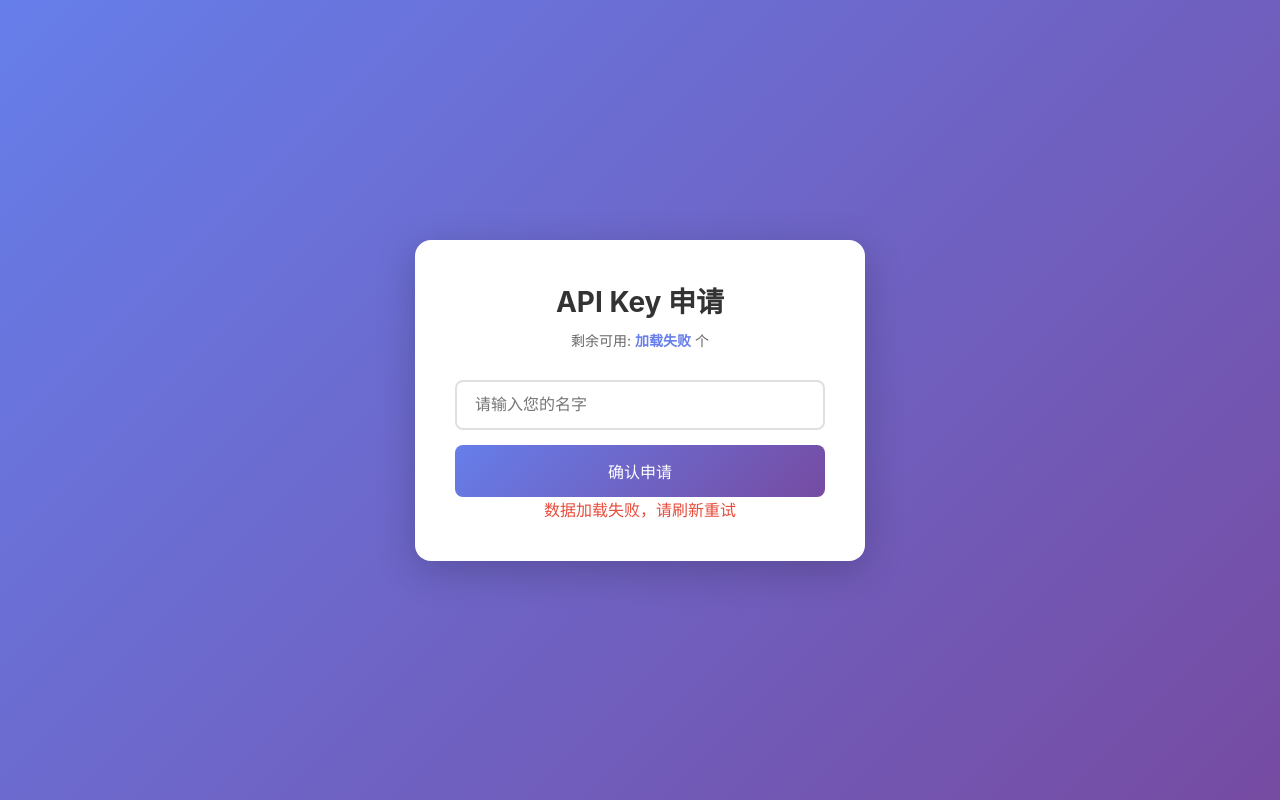
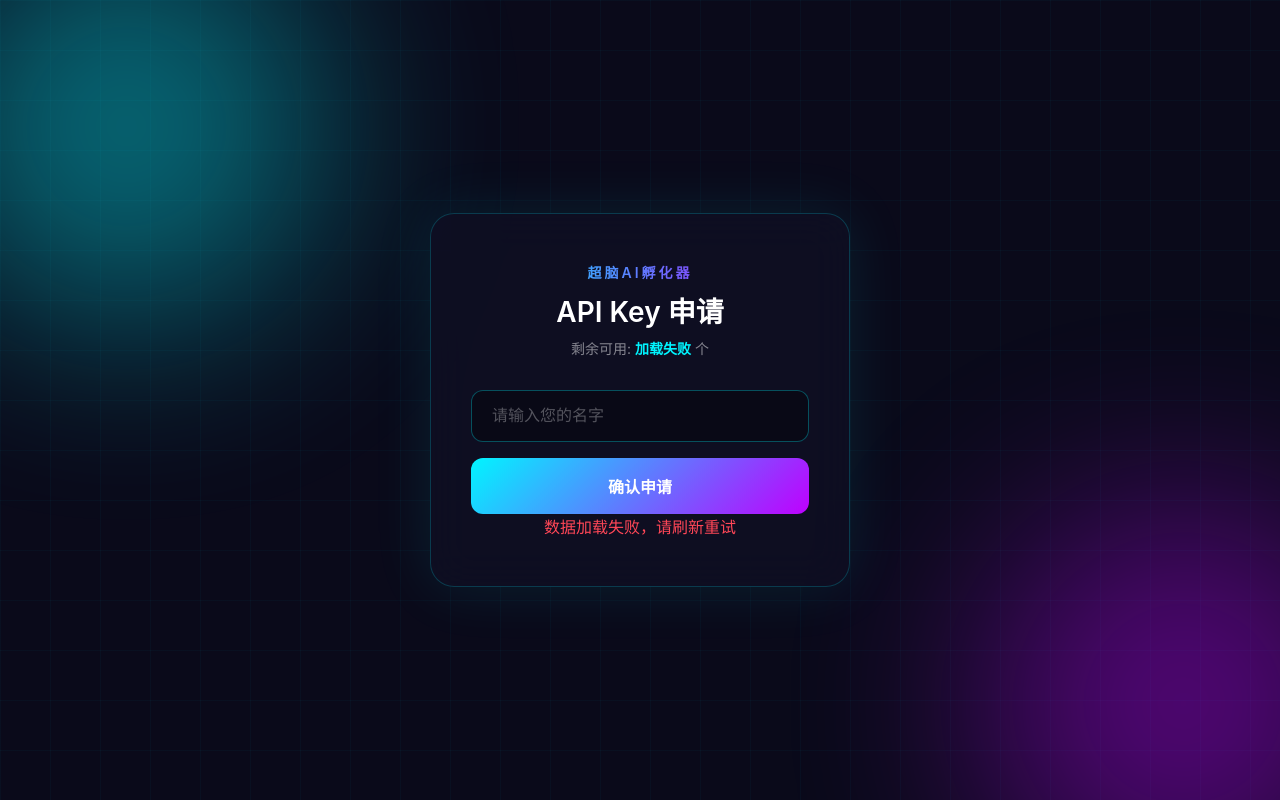
Before and after one commit to gloryash/api-key-distribution, a plain HTML site: page index.html in a window 1280 px wide. Drawn offline with Linux system fonts and the light colour scheme; no server answers.

Commit message:
Redesign with cyberpunk theme and add brand name

```diff
--- a/index.html
+++ b/index.html
@@ -3,24 +3,33 @@
 <head>
     <meta charset="UTF-8">
     <meta name="viewport" content="width=device-width, initial-scale=1.0">
-    <title>API Key 申请</title>
+    <title>API Key 申请 - 超脑AI孵化器</title>
+    <link rel="icon" type="image/svg+xml" href="favicon.svg">
     <link rel="stylesheet" href="style.css">
 </head>
 <body>
+    <div class="bg-grid"></div>
+    <div class="glow glow-1"></div>
+    <div class="glow glow-2"></div>
+
     <div class="container">
+        <div class="brand">超脑AI孵化器</div>
         <h1>API Key 申请</h1>
-        <p class="remaining">剩余可用: <span id="remaining-count">加载中...</span> 个</p>
+        <p class="remaining">剩余可用: <span id="remaining-count">--</span> 个</p>
 
         <div id="apply-section">
             <input type="text" id="name-input" placeholder="请输入您的名字" maxlength="50">
-            <button id="apply-btn" onclick="applyKey()">确认申请</button>
+            <button id="apply-btn" onclick="applyKey()">
+                <span>确认申请</span>
+                <div class="btn-glow"></div>
+            </button>
         </div>
 
         <div id="result-section" style="display: none;">
-            <p class="success-msg">申请成功！您的 API Key：</p>
+            <p class="success-msg">✓ 申请成功</p>
             <div class="key-display">
                 <code id="api-key-display"></code>
-                <button onclick="copyKey()">复制</button>
+                <button class="copy-btn" onclick="copyKey()">复制</button>
             </div>
             <p class="tip">请妥善保管，此 Key 仅显示一次</p>
         </div>
--- a/style.css
+++ b/style.css
@@ -4,124 +4,203 @@
     box-sizing: border-box;
 }
 
+:root {
+    --cyan: #00f5ff;
+    --purple: #bf00ff;
+    --dark: #0a0a1a;
+    --card: rgba(15, 15, 35, 0.9);
+}
+
 body {
-    font-family: -apple-system, BlinkMacSystemFont, 'Segoe UI', Roboto, sans-serif;
-    background: linear-gradient(135deg, #667eea 0%, #764ba2 100%);
+    font-family: 'SF Pro Display', -apple-system, BlinkMacSystemFont, sans-serif;
+    background: var(--dark);
     min-height: 100vh;
     display: flex;
     justify-content: center;
     align-items: center;
     padding: 20px;
+    overflow: hidden;
+    position: relative;
+}
+
+.bg-grid {
+    position: fixed;
+    inset: 0;
+    background-image:
+        linear-gradient(rgba(0,245,255,0.03) 1px, transparent 1px),
+        linear-gradient(90deg, rgba(0,245,255,0.03) 1px, transparent 1px);
+    background-size: 50px 50px;
+    pointer-events: none;
+}
+
+.glow {
+    position: fixed;
+    width: 400px;
+    height: 400px;
+    border-radius: 50%;
+    filter: blur(100px);
+    opacity: 0.4;
+    pointer-events: none;
+    animation: float 8s ease-in-out infinite;
+}
+
+.glow-1 {
+    background: var(--cyan);
+    top: -100px;
+    left: -100px;
+}
+
+.glow-2 {
+    background: var(--purple);
+    bottom: -100px;
+    right: -100px;
+    animation-delay: -4s;
+}
+
+@keyframes float {
+    0%, 100% { transform: translate(0, 0); }
+    50% { transform: translate(30px, 30px); }
 }
 
 .container {
-    background: white;
-    padding: 40px;
-    border-radius: 16px;
-    box-shadow: 0 10px 40px rgba(0,0,0,0.2);
-    max-width: 450px;
+    background: var(--card);
+    padding: 48px 40px;
+    border-radius: 24px;
+    border: 1px solid rgba(0,245,255,0.2);
+    box-shadow: 0 0 60px rgba(0,245,255,0.1);
+    max-width: 420px;
     width: 100%;
     text-align: center;
+    position: relative;
+    backdrop-filter: blur(20px);
+}
+
+.brand {
+    font-size: 14px;
+    font-weight: 600;
+    letter-spacing: 3px;
+    background: linear-gradient(90deg, var(--cyan), var(--purple));
+    -webkit-background-clip: text;
+    -webkit-text-fill-color: transparent;
+    background-clip: text;
+    margin-bottom: 8px;
 }
 
 h1 {
-    color: #333;
-    margin-bottom: 10px;
+    color: #fff;
     font-size: 28px;
+    font-weight: 600;
+    margin-bottom: 8px;
 }
 
 .remaining {
-    color: #666;
-    margin-bottom: 30px;
+    color: rgba(255,255,255,0.5);
     font-size: 14px;
+    margin-bottom: 32px;
 }
 
 #remaining-count {
-    font-weight: bold;
-    color: #667eea;
+    color: var(--cyan);
+    font-weight: 600;
 }
 
 #name-input {
     width: 100%;
-    padding: 14px 18px;
-    border: 2px solid #e0e0e0;
-    border-radius: 8px;
+    padding: 16px 20px;
+    background: rgba(0,0,0,0.3);
+    border: 1px solid rgba(0,245,255,0.3);
+    border-radius: 12px;
     font-size: 16px;
-    margin-bottom: 15px;
-    transition: border-color 0.3s;
+    color: #fff;
+    margin-bottom: 16px;
+    transition: all 0.3s;
 }
 
 #name-input:focus {
     outline: none;
-    border-color: #667eea;
+    border-color: var(--cyan);
+    box-shadow: 0 0 20px rgba(0,245,255,0.2);
+}
+
+#name-input::placeholder {
+    color: rgba(255,255,255,0.3);
 }
 
 #apply-btn {
     width: 100%;
-    padding: 14px;
-    background: linear-gradient(135deg, #667eea 0%, #764ba2 100%);
-    color: white;
+    padding: 16px;
+    background: linear-gradient(135deg, var(--cyan), var(--purple));
     border: none;
-    border-radius: 8px;
+    border-radius: 12px;
     font-size: 16px;
+    font-weight: 600;
+    color: #fff;
     cursor: pointer;
-    transition: transform 0.2s, box-shadow 0.2s;
+    position: relative;
+    overflow: hidden;
+    transition: transform 0.3s, box-shadow 0.3s;
 }
 
 #apply-btn:hover {
     transform: translateY(-2px);
-    box-shadow: 0 5px 20px rgba(102, 126, 234, 0.4);
+    box-shadow: 0 10px 30px rgba(0,245,255,0.3);
 }
 
 #apply-btn:disabled {
-    background: #ccc;
+    opacity: 0.5;
     cursor: not-allowed;
     transform: none;
-    box-shadow: none;
 }
 
 .success-msg {
-    color: #27ae60;
-    margin-bottom: 15px;
-    font-weight: 500;
+    color: var(--cyan);
+    font-size: 18px;
+    font-weight: 600;
+    margin-bottom: 16px;
 }
 
 .key-display {
-    background: #f8f9fa;
-    padding: 15px;
-    border-radius: 8px;
+    background: rgba(0,0,0,0.4);
+    border: 1px solid rgba(0,245,255,0.2);
+    padding: 16px;
+    border-radius: 12px;
     display: flex;
     align-items: center;
-    gap: 10px;
-    margin-bottom: 15px;
+    gap: 12px;
+    margin-bottom: 16px;
 }
 
 .key-display code {
     flex: 1;
     font-family: 'Monaco', 'Consolas', monospace;
-    font-size: 13px;
+    font-size: 12px;
+    color: var(--cyan);
     word-break: break-all;
     text-align: left;
-    color: #333;
 }
 
-.key-display button {
+.copy-btn {
     padding: 8px 16px;
-    background: #667eea;
-    color: white;
-    border: none;
-    border-radius: 6px;
+    background: transparent;
+    border: 1px solid var(--cyan);
+    border-radius: 8px;
+    color: var(--cyan);
+    font-size: 14px;
     cursor: pointer;
-    font-size: 14px;
-    white-space: nowrap;
+    transition: all 0.3s;
+}
+
+.copy-btn:hover {
+    background: var(--cyan);
+    color: var(--dark);
 }
 
 .tip {
-    color: #999;
+    color: rgba(255,255,255,0.4);
     font-size: 12px;
 }
 
 .error-msg {
-    color: #e74c3c;
+    color: #ff4757;
     font-weight: 500;
 }
```
Also changed, not shown: favicon.svg (added).
